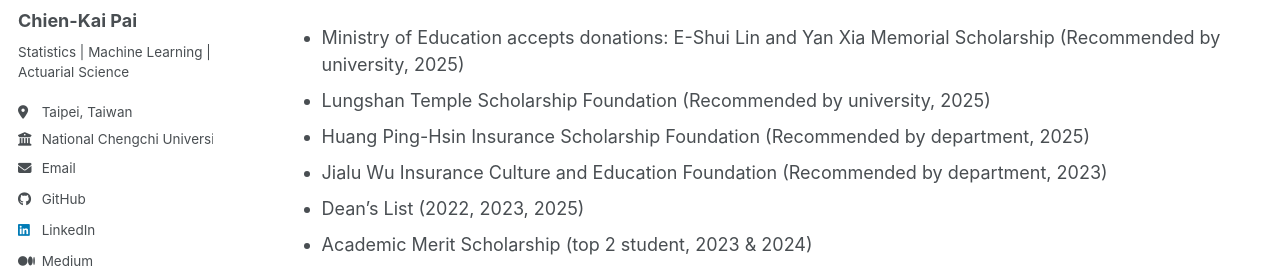
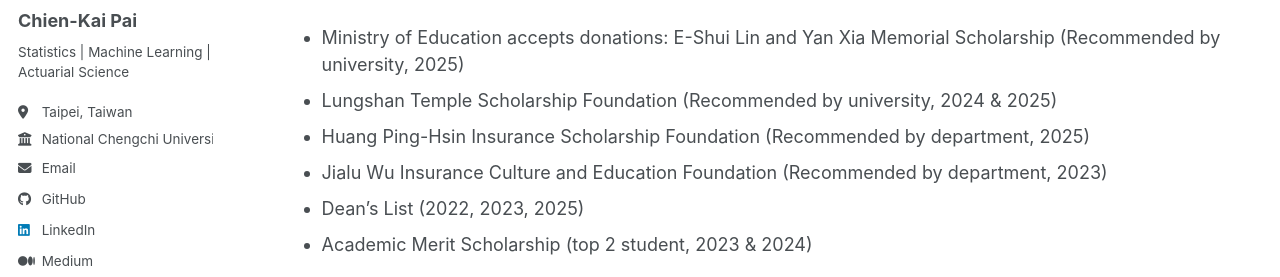
Before and after one commit to Allen9102/Allen9102.github.io, a Jekyll site: the page built from _pages/cv.md, in a window 1280 px wide and 900 px high. Shown: the part 276-553 px from the top of the window. Built offline with Jekyll 4.4.1, drawn with Linux system fonts in a browser that asks for light colours; a style sheet for code colours, icons or effects is not loaded.

Commit message:
Update Lungshan Temple Scholarship year to 2024 & 2025

```diff
--- a/_pages/cv.md
+++ b/_pages/cv.md
@@ -17,7 +17,7 @@ Education
 Honors
 ======
 * Ministry of Education accepts donations: E-Shui Lin and Yan Xia Memorial Scholarship (Recommended by university, 2025)
-* Lungshan Temple Scholarship Foundation (Recommended by university, 2025)
+* Lungshan Temple Scholarship Foundation (Recommended by university, 2024 & 2025)
 * Huang Ping-Hsin Insurance Scholarship Foundation (Recommended by department, 2025)
 * Jialu Wu Insurance Culture and Education Foundation (Recommended by department, 2023)
 * Dean's List (2022, 2023, 2025)
```
